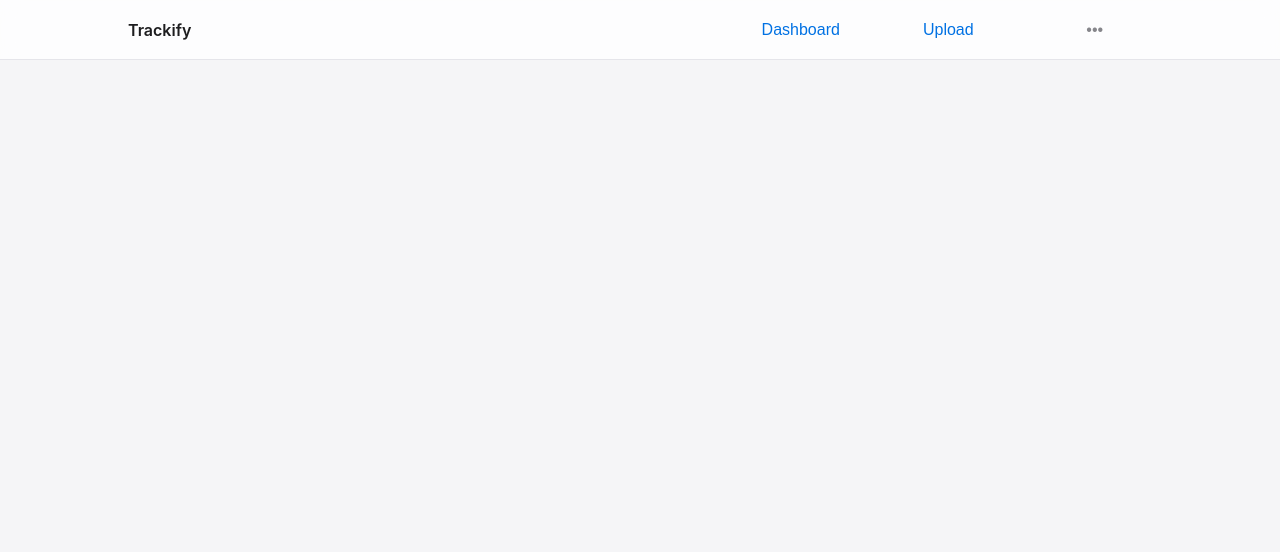
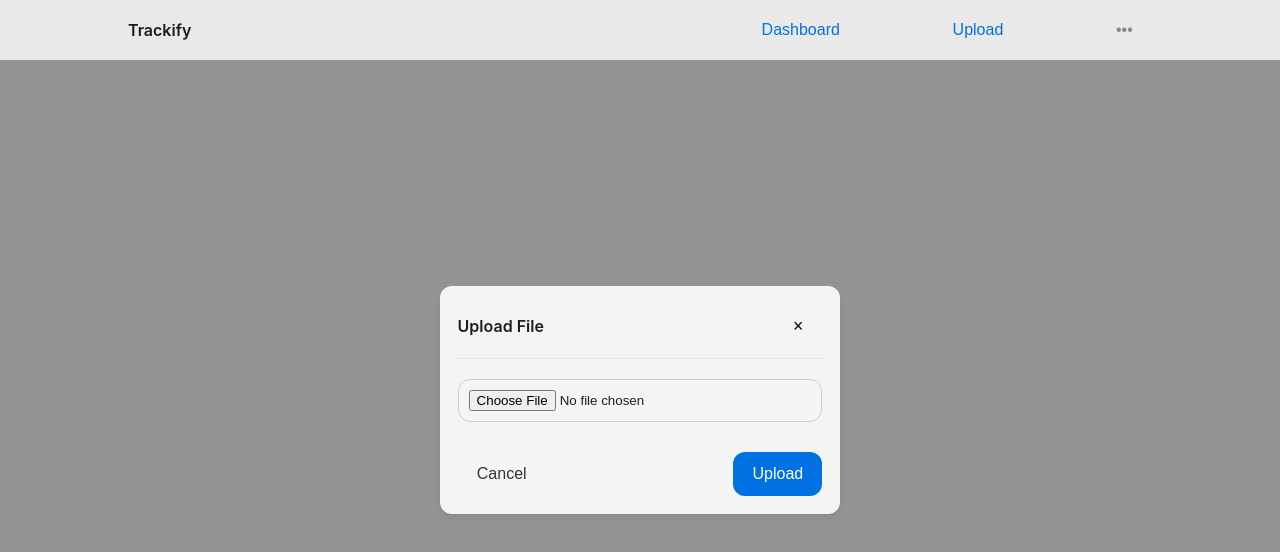
Before and after one commit to mohammaddabbass/trackify, a React (Vite) app in the folder frontend/: page /dashboard in a window 1280 px wide. Both pictures are taken after a click on the button "Upload". Shown: the top 552 px of the page. Built offline with nearby package versions, Linux system fonts and the light colour scheme.

Commit message:
Implemented modal componant

```diff
--- a/frontend/src/components/Button/index.jsx
+++ b/frontend/src/components/Button/index.jsx
@@ -1,9 +1,9 @@
 import React from 'react';
 import './styles.css';
 
-const Button = ({onClick, variant= "primary", buttonText}) => {
+const Button = ({onClick, className = '', variant= "primary", buttonText}) => {
     return (
-        <button className={`button ${variant}`} onClick={onClick}>{buttonText}</button>
+        <button className={`button ${variant} ${className}`} onClick={onClick}>{buttonText}</button>
     );
 };
 
--- a/frontend/src/components/Button/styles.css
+++ b/frontend/src/components/Button/styles.css
@@ -2,7 +2,6 @@ button {
     display: flex;
     align-items: center;
     justify-content: center;
-    width: 100%;
     height: 44px;
     padding: 0 1.2rem;
     border-radius: var(--ios-border-radius-element);
--- a/frontend/src/components/Form/index.jsx
+++ b/frontend/src/components/Form/index.jsx
@@ -45,6 +45,7 @@ const Form = ({ onSubmit, error }) => {
                 <Button
                     variant="primary"
                     buttonText={isLogin ? 'Sign In' : 'Create Account'}
+                    className='w-100'
                     onClick={onSubmit}
                 />
 
@@ -57,6 +58,7 @@ const Form = ({ onSubmit, error }) => {
                         <Button
                             variant="bordered"
                             buttonText="Continue with Google"
+                            className='w-100 '
                             onClick={() => {}}
                         />
                     </>
--- a/frontend/src/components/Header/index.jsx
+++ b/frontend/src/components/Header/index.jsx
@@ -1,18 +1,25 @@
-import React from 'react';
+import React, { useState } from 'react';
 import './styles.css';
+import UploadModal from '../UploadModal';
 
 const Header = () => {
+  const [modalOpen, setModalOpen] = useState(false);
+
   return (
+    <>
+      <UploadModal isOpen={modalOpen} onClose={() => setModalOpen(false)} />
+
       <nav className="header flex align-center">
         <div className="header-content flex align-center justify-between">
           <div className="header-title">Trackify</div>
           <div className="nav-buttons flex justify-between align-center ">
             <button className="nav-button">Dashboard</button>
-          <button className="nav-button">Upload</button>
+            <button className="nav-button" onClick={() => setModalOpen(true)}>Upload</button>
             <button className="nav-button" style={{ color: '#86868b' }}>•••</button>
           </div>
         </div>
       </nav>
+    </>
   );
 };
 
--- /dev/null
+++ b/frontend/src/components/UploadModal/index.jsx
@@ -0,0 +1,42 @@
+import React, { useState } from "react";
+import './styles.css'
+import Button from "../Button";
+
+const UploadModal = ({ isOpen, onClose }) => {
+  const [file, setFile] = useState(null);
+
+  const handleFileChange = (e) => {
+    setFile(e.target.files[0]);
+  };
+
+  const handleUpload = () => {
+    if (file) {
+      alert(`Uploading file: ${file.name}`);
+      onClose();
+    } else {
+      alert("Please select a file to upload.");
+    }
+  };
+
+  if (!isOpen) return null;
+
+  return (
+    <div className="modal-overlay flex justify-center align-center w-100" onClick={onClose}>
+      <div className="modal-container" onClick={(e) => e.stopPropagation()}>
+        <div className="modal-header flex justify-between align-center w-100">
+          <span className="modal-title">Upload File</span>
+          <button className="modal-close" onClick={onClose}>×</button>
+        </div>
+        <div className="modal-body">
+          <input type="file" className="file-input w-100" onChange={handleFileChange} />
+        </div>
+        <div className="modal-footer flex justify-between">
+          <button className="cancel-btn" onClick={onClose}>Cancel</button>
+          <Button buttonText={'Upload'} onClick={handleUpload}/>
+        </div>
+      </div>
+    </div>
+  );
+};
+
+export default UploadModal;
--- /dev/null
+++ b/frontend/src/components/UploadModal/styles.css
@@ -0,0 +1,53 @@
+.modal-overlay {
+    position: fixed;
+    top: 0;
+    left: 0;
+    height: 100%;
+    background: rgba(0, 0, 0, 0.4);
+
+}
+
+.modal-container {
+    background: rgba(255, 255, 255, 0.9);
+    backdrop-filter: blur(10px);
+    border-radius: var(--ios-border-radius-element);
+    padding: 1.1rem;
+    width: 90%;
+    max-width: 400px;
+    box-shadow: var(--ios-shadow-container);
+}
+
+.modal-header {
+    border-bottom: 1px solid var(--ios-tertiary-background);
+    padding-bottom: 10px;
+}
+
+.modal-title {
+    font-size: 1rem;
+    font-weight: 600;
+}
+
+.modal-close {
+    background: transparent;
+    font-size: 1.1rem;
+}
+
+.modal-body {
+    padding: 20px 0;
+}
+
+.file-input {
+    padding: 10px;
+    border: 1px solid #ccc;
+    border-radius: var(--ios-border-radius-element);
+}
+
+.modal-footer {
+    margin-top: 10px;
+}
+
+
+.cancel-btn {
+    background: var(--ios-secondary-background);
+    color: #333;
+}
--- a/frontend/src/index.css
+++ b/frontend/src/index.css
@@ -60,3 +60,7 @@ body {
 .align-center {
   align-items: center;
 }
+
+.w-100 {
+  width: 100%;
+}
```
Lines whose indentation alone changed are shown as unchanged.
